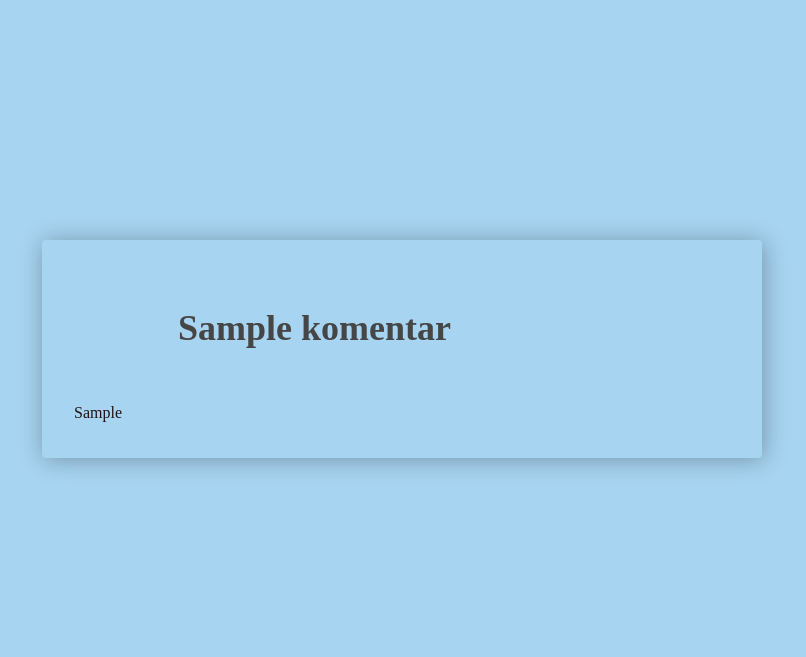
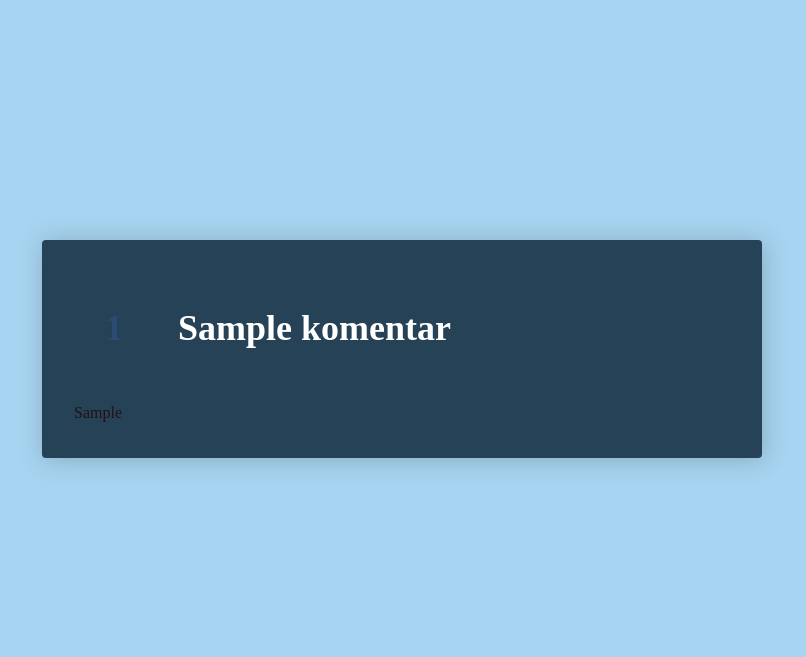
Before and after one commit to hazeltara/My-Travel, a PHP site: page /home.php in a window 1280 px wide. Shown: the part 3843-4500 px from the top of the page, without its empty margins (238-1044 px from the left). Run offline with PHP 8.4, Linux system fonts and the light colour scheme; tables that the repository leaves empty or names only in its code hold one stand-in row (values such as "Sample post").

Commit message:
mengubah css

```diff
--- a/komentar.css
+++ b/komentar.css
@@ -7,7 +7,7 @@
 body {
 	--h: 212deg;
 	--l: 43%;
-	--brandColor: hsl(var(#a7d4f1), 71%, var(#a7d4f1));
+	--brandColor: hsl(var(#0099ff), 71%, var(#005081));
 	font-family: Montserrat, sans-serif;
 	margin: 0;
 	background-color: #a7d4f1;
@@ -25,22 +25,22 @@ p {
 }
 
 .list-komentar > li {
-	--stop: calc(100% / var(--length) * var(--i));
+	--stop: calc(100% / var(#808080) * var(#005081));
 	--l: 62%;
 	--l2: 88%;
-	--h: calc((var(--i) - 1) * (180 / var(--length)));
-	--c1: hsl(var(#a7d4f1), 71%, var(#a7d4f1));
-	--c2: hsl(var(#a7d4f1), 71%, var(--l2));
+	--h: calc((var(#005081) - 1) * (180 / var(#808080f)));
+	--c1: hsl(var(#0099ff), 71%, var(--1));
+	--c2: hsl(var(#0099ff), 71%, var(--12));
 
 	position: relative;
 	counter-increment: list;
 	max-width: 45rem;
 	margin: 2rem auto;
 	padding: 2rem 1rem 1rem;
-	box-shadow: 0.1rem 0.1rem 1.5rem rgba(0, 0, 0, 0.3);
+	box-shadow: 0.1rem 0.1rem 1.5rem rgba(73, 73, 73, 0.3);
 	border-radius: 0.25rem;
 	overflow: hidden;
-	background-color: #a7d4f1;
+	background-color: #254257;
 }
 
 .list-komentar > li::before {
@@ -51,14 +51,14 @@ p {
 	position: absolute;
 	top: 0;
 	left: 0;
-	background: linear-gradient(to right, var(#a7d4f1) var(--stop), var(#a7d4f1) var(--stop));
+	background: linear-gradient(to right, var(#305874) var(#194d72), var(#1887d1) var(#194d72));
 }
 
 .list-komentar > li >h3 {
 	display: flex;
 	align-items: baseline;
 	margin: 0 0 1rem;
-	color: rgb(70 70 70);
+	color: rgb(255, 255, 255);
 }
 
 h3::before {
@@ -72,8 +72,8 @@ h3::before {
 	content: counter(list);
 	padding: 1rem;
 	border-radius: 50%;
-	background-color: var(#a7d4f1);
-	color: #a7d4f1;
+	background-color: var(#072538);
+	color: #2a4c72;
 }
 
 @media (min-width: 40em) {
```
